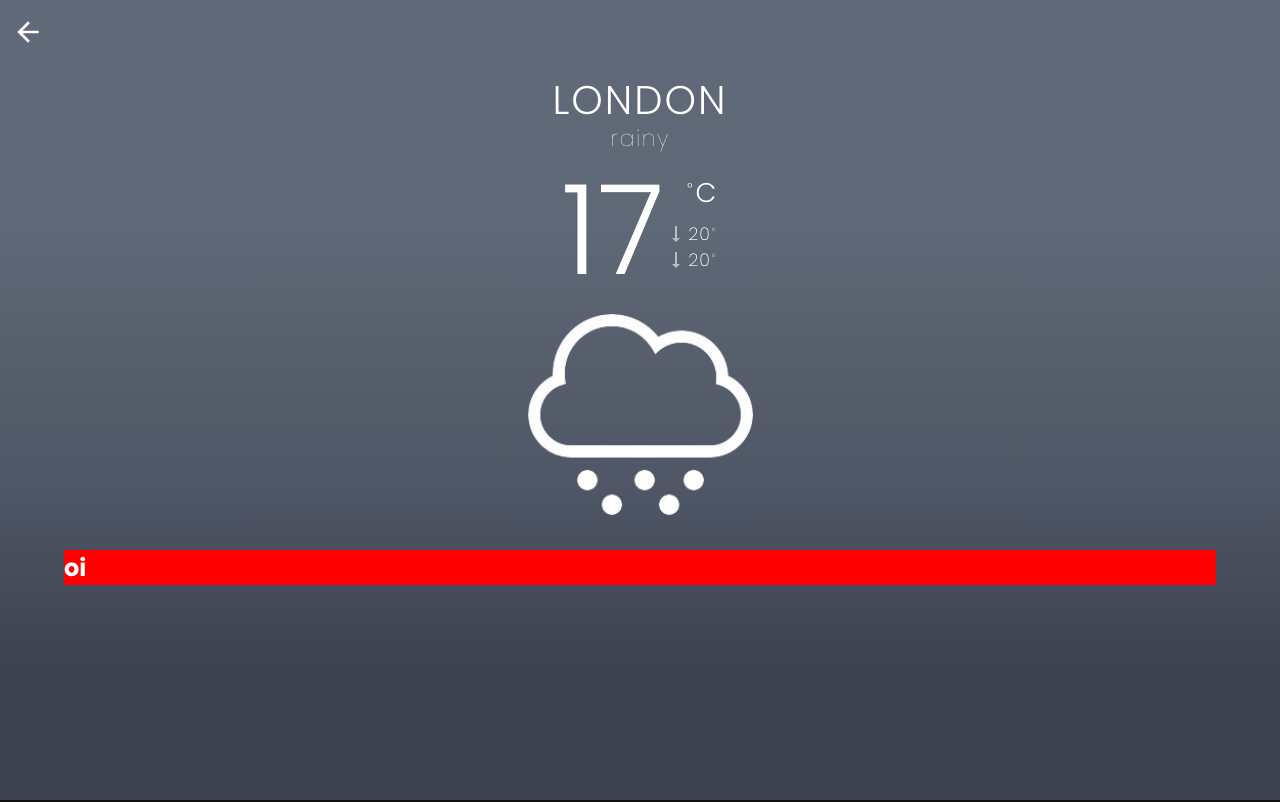
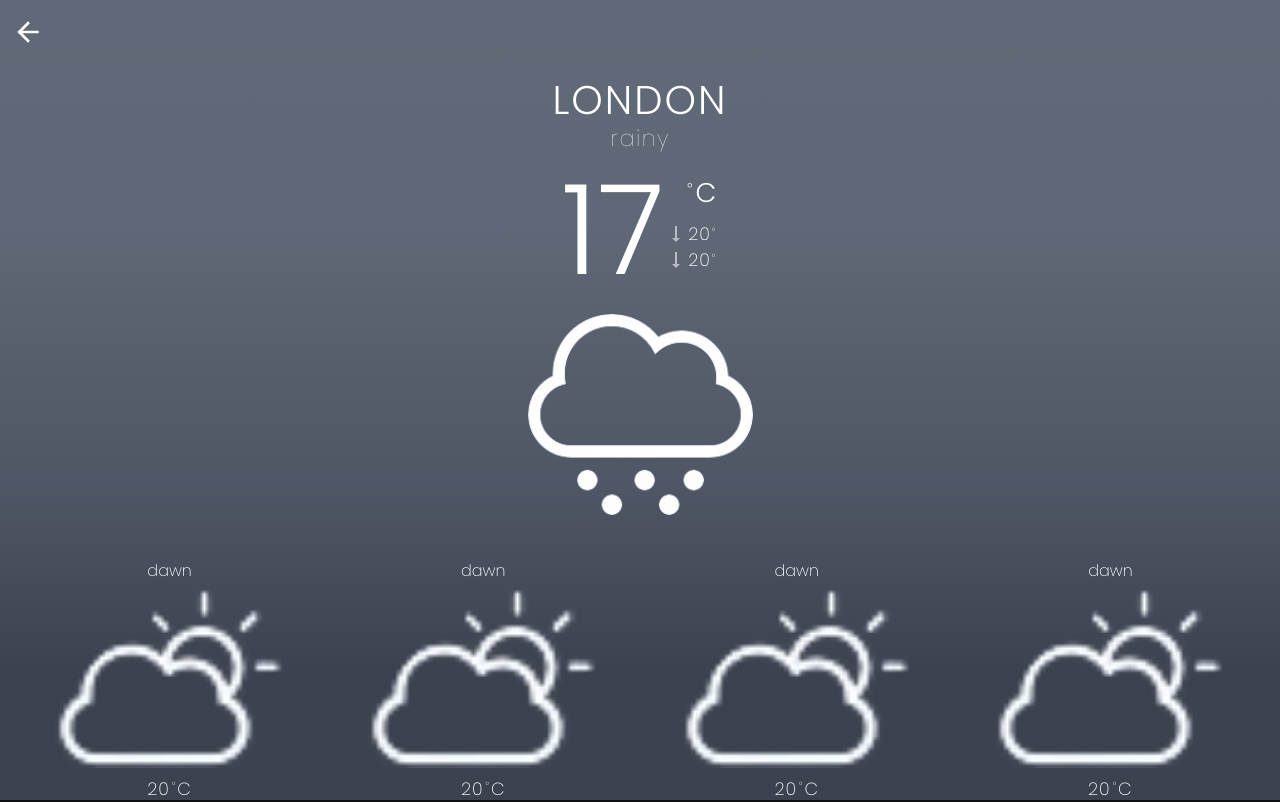
Before and after one commit to apfdamascena/weather, a React (Create React App) app: page / in a window 1280 px wide. Built offline with nearby package versions, Linux system fonts and the light colour scheme.

Commit message:
feature(weather): create forecast grid

```diff
--- a/src/ui/assets/index.ts
+++ b/src/ui/assets/index.ts
@@ -1,9 +1,11 @@
 import Logo from './logo.png';
 import World from './world.png';
 import Rainy from './rainy.png';
+import SunWithCloud from './sun-with-cloud.png';
 
 export {
   Logo,
   World,
   Rainy,
+  SunWithCloud,
 };
--- a/src/ui/components/Forecast/index.tsx
+++ b/src/ui/components/Forecast/index.tsx
@@ -0,0 +1,24 @@
+import React from 'react';
+
+import {
+  Container,
+  Image,
+  Title,
+  DescriptionWrapper,
+  Label,
+} from './style';
+import { SunWithCloud } from '../../assets';
+
+export const Forecast: React.FC = () => (
+  <Container>
+
+    <Title>dawn</Title>
+    <Image src={SunWithCloud} />
+    <DescriptionWrapper>
+      <Label>20</Label>
+      <Label className="degree">&deg;</Label>
+      <Label>C</Label>
+    </DescriptionWrapper>
+
+  </Container>
+);
--- a/src/ui/components/Forecast/style.ts
+++ b/src/ui/components/Forecast/style.ts
@@ -0,0 +1,54 @@
+import styled from 'styled-components';
+
+export const Container = styled.div`
+
+    display: flex;
+    align-items: center;
+    justify-content: center;
+    flex-direction: column;
+
+    margin-top: 8px;
+
+    gap: 4px;
+
+`;
+
+export const Title = styled.p`
+  font-weight: 200;
+  font-size: 1rem;
+`;
+
+export const Image = styled.img`
+  width: 50%;
+
+  @media (min-width:480px) {
+
+    width: 230px;
+  }
+
+`;
+
+export const DescriptionWrapper = styled.div`
+  display: flex;
+  align-items: center;
+  justify-content: center;
+
+  gap: 1px;
+
+  margin-top: 4px;
+`;
+
+export const Label = styled.p`
+    color: ${({ theme }) => theme.colors.textWhite};
+    font-size: 1.1rem;
+
+    font-weight: 200;
+    letter-spacing: 1px;
+
+    &.degree {
+
+        font-size: 9px;
+        margin-bottom: 6px;
+        margin-left: 1px;
+    }
+`;
--- a/src/ui/pages/Weather/index.tsx
+++ b/src/ui/pages/Weather/index.tsx
@@ -7,9 +7,11 @@ import {
   TemperatureWrapper, Temperature, TitleWrapper,
   DescriptionWrapper, GrausWrapper, Content,
   ThermalRangeWrapper, Image, ForecastWrapper,
+  PlaceCharacteristicWrapper,
 } from './style';
 import { ThermalRange } from '../../components';
 import { Rainy } from '../../assets';
+import { Forecast } from '../../components/Forecast';
 
 export const Weather: React.FC = () => (
   <Container>
@@ -56,8 +58,13 @@ export const Weather: React.FC = () => (
     <Image src={Rainy} alt="rainy" />
 
     <ForecastWrapper>
-      <h2>oi</h2>
+      <Forecast />
+      <Forecast />
+      <Forecast />
+      <Forecast />
     </ForecastWrapper>
+
+    <PlaceCharacteristicWrapper />
 
   </Container>
 );
--- a/src/ui/pages/Weather/style.ts
+++ b/src/ui/pages/Weather/style.ts
@@ -9,7 +9,6 @@ export const Container = styled.div`
   flex-direction: column;
   align-items: center;
 
-  /* background: linear-gradient(0deg, rgba(43, 47, 61, 0.76) 15.88%, rgba(60, 65, 81, 0.64) 39.18%, rgba(62, 68, 84, 0.12) 72.25%, rgba(64, 70, 86, 0.00) 99.85%), #606977;  */
   background: linear-gradient(0deg, rgba(43, 47, 61, 0.68) 15.88%, rgba(60, 65, 81, 0.48) 39.18%, rgba(62, 68, 84, 0.02) 72.25%, rgba(64, 70, 86, 0.00) 99.85%), #606977;
 
   gap: 32px;
@@ -135,10 +134,16 @@ export const Image = styled.img`
 
     width: 230px;
   }
-
 `;
 
 export const ForecastWrapper = styled.div`
-  background-color: red;
-  width: 90%;
+
+  width: 98%;
+
+  display: grid;
+  grid-template-columns: repeat(4, 1fr);
 `;
+
+export const PlaceCharacteristicWrapper = styled.div`
+
+`;
```
Also changed, not shown: src/ui/assets/sun-with-cloud.png (added).
